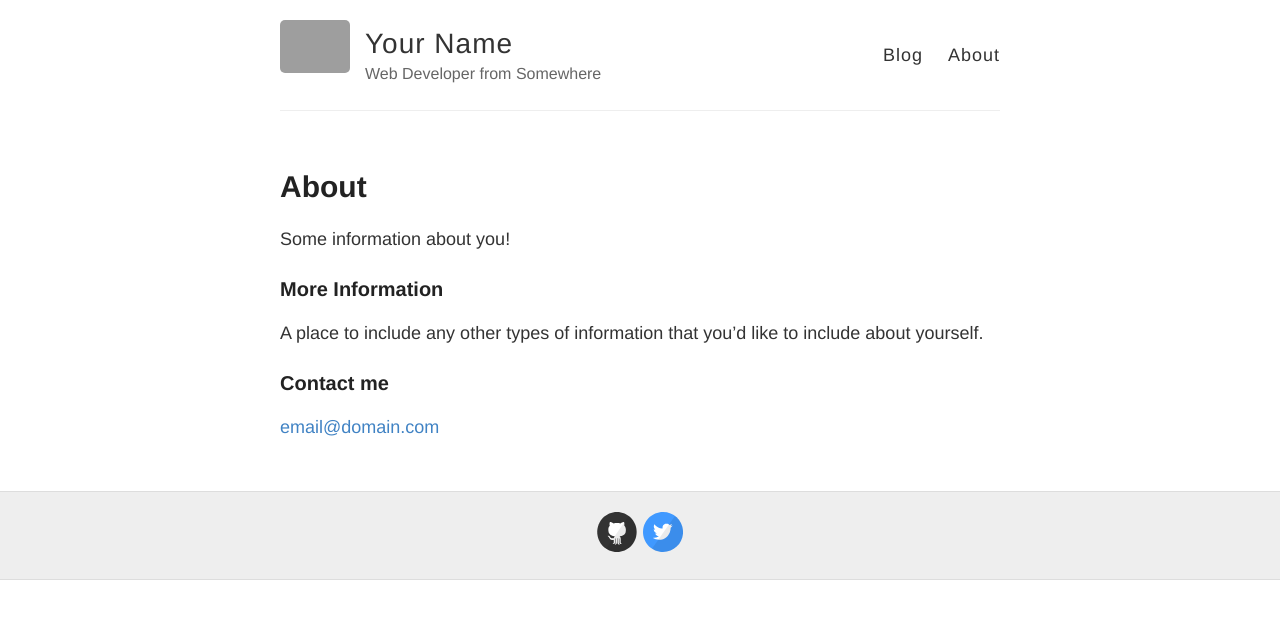
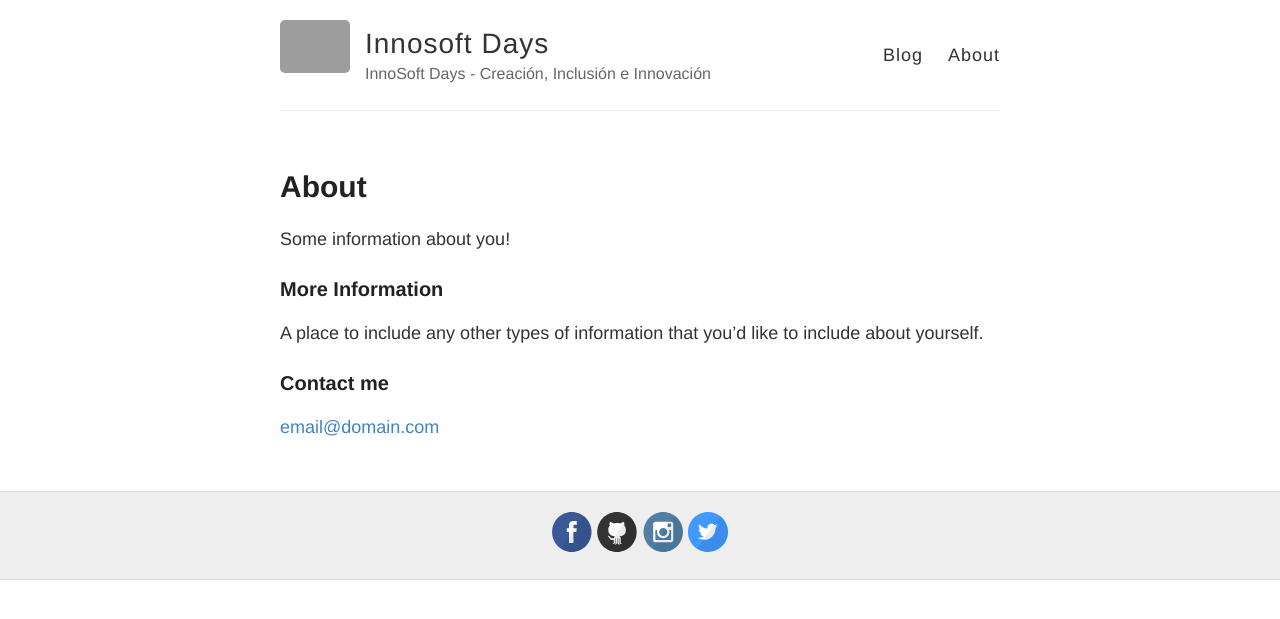
Before and after one commit to EGCETSII/InnoSoft, a Jekyll site: the page built from about.md, in a window 1280 px wide. Shown: the top 619 px of the page. Built offline with Jekyll 4.4.1, drawn with Linux system fonts in a browser that asks for light colours; grey boxes are pictures that could not be loaded.

Commit message:
Update _config.yml

```diff
--- a/_config.yml
+++ b/_config.yml
@@ -3,13 +3,13 @@
 #
 
 # Name of your site (displayed in the header)
-name: Your Name
+name: Innosoft Days
 
 # Short bio or description (displayed in the header)
-description: Web Developer from Somewhere
+description: InnoSoft Days - Creación, Inclusión e Innovación
 
 # URL of your avatar or profile pic (you could use your GitHub profile pic)
-avatar: https://raw.githubusercontent.com/barryclark/jekyll-now/master/images/jekyll-logo.png
+avatar: https://institucional.us.es/innosoft/wp-content/uploads/2018/10/logo_2_negro-150x150.png
 
 #
 # Flags below are optional
@@ -19,14 +19,14 @@ avatar: https://raw.githubusercontent.com/barryclark/jekyll-now/master/images/je
 footer-links:
   dribbble:
   email:
-  facebook:
+  facebook: InnoSoftDays
   flickr:
-  github: barryclark/jekyll-now
-  instagram:
+  github: EGCETSII
+  instagram: innosoftdays
   linkedin:
   pinterest:
   rss: # just type anything here for a working RSS icon
-  twitter: jekyllrb
+  twitter: InnoSoftDays
   stackoverflow: # your stackoverflow profile, e.g. "users/50476/bart-kiers"
   youtube: # channel/<your_long_string> or user/<user-name>
   googleplus: # anything in your profile username that comes after plus.google.com/
```
